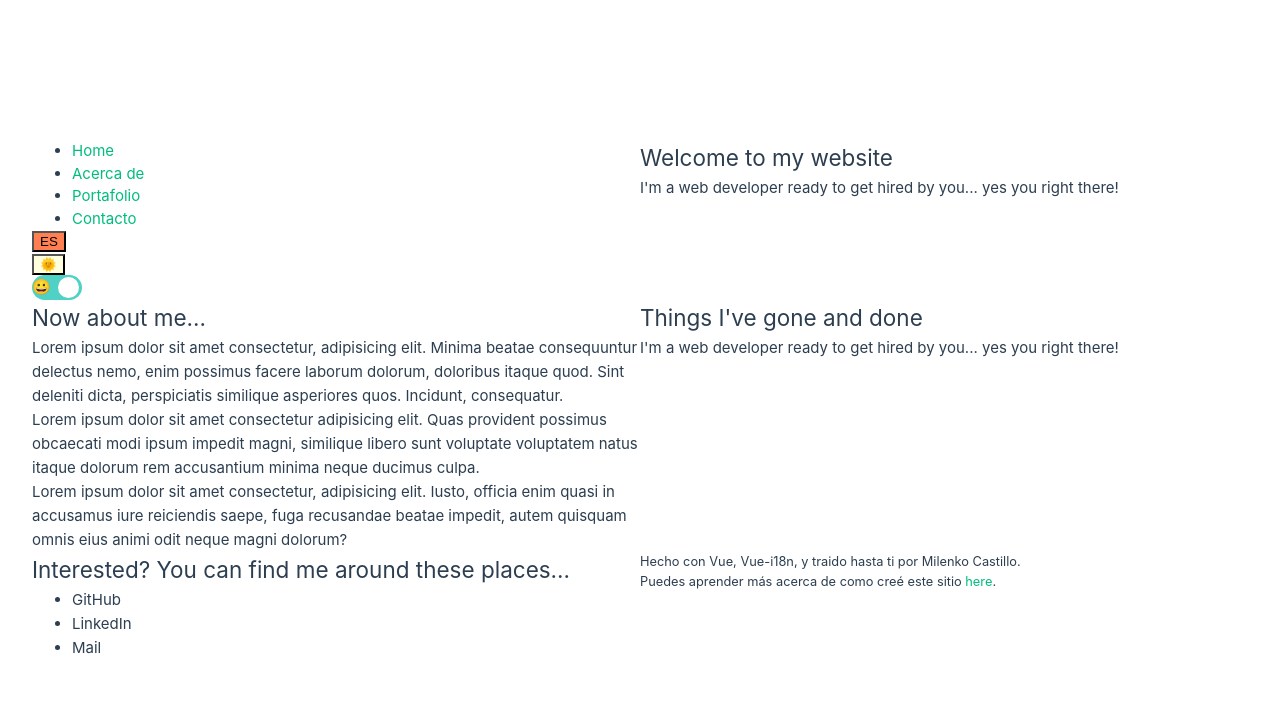
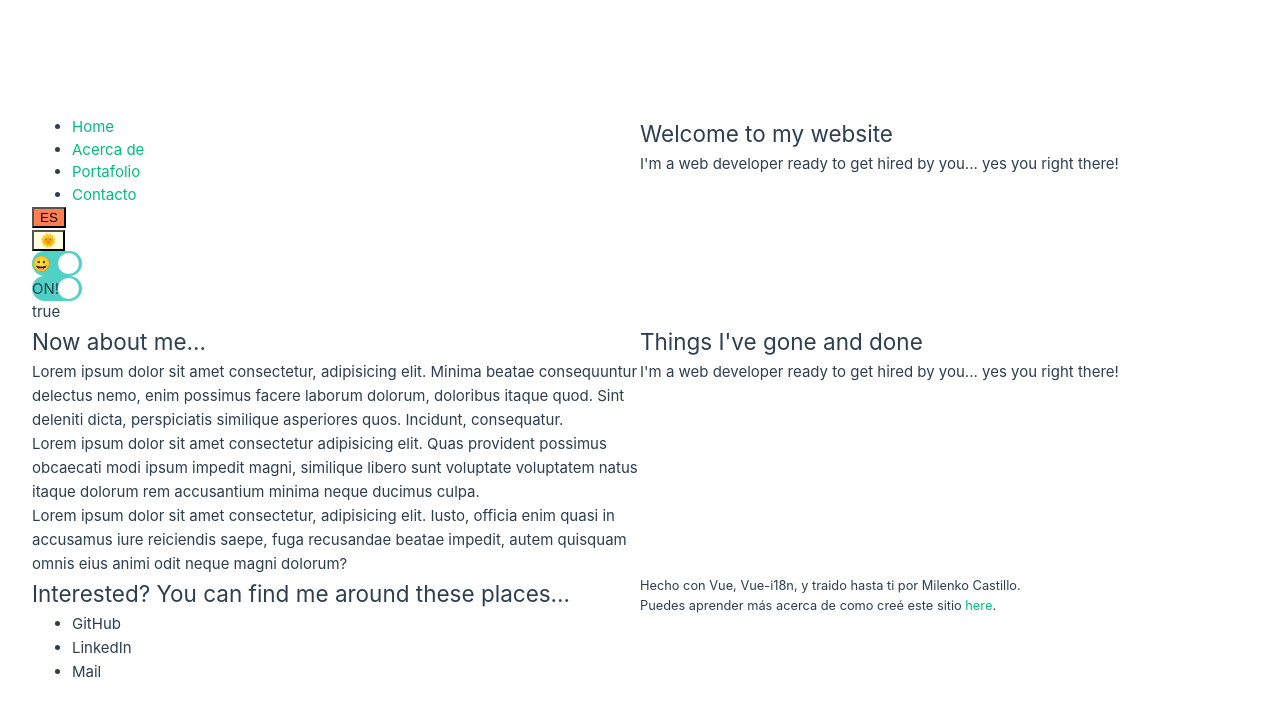
Before and after one commit to stixbunny/portfolio, a Vue app: page / in a window 1280 px wide. Shown: the top 716 px of the page. Built offline with nearby package versions, Linux system fonts and the light colour scheme.

Commit message:
testswitch for modeswitch

```diff
--- a/src/components/ModeSwitch.vue
+++ b/src/components/ModeSwitch.vue
@@ -27,6 +27,9 @@ function switchValue() {
   state.value = !state.value;
   emits('clicked');
 }
+
+console.log(`on text = ${props.onText}`);
+console.log(`off text = ${props.offText}`);
 
 </script>
 
--- /dev/null
+++ b/src/components/TestSwitch.vue
@@ -0,0 +1,20 @@
+<script setup>
+import { ref } from 'vue';
+import ModeSwitch from './ModeSwitch.vue';
+const onText = 'ON!';
+const offText = 'OFF!';
+const switchState = ref(true);
+
+function toggleTest() {
+  switchState.value = !switchState.value;
+}
+</script>
+
+<template>
+  <div>
+    <ModeSwitch :on-text="onText" :off-text="offText" :default-state="true" @clicked="toggleTest" />
+    <p>{{ switchState ? "true" : "false" }}</p>
+  </div>
+</template>
+
+<style lang="scss" scoped></style>
--- a/src/components/TheNav.vue
+++ b/src/components/TheNav.vue
@@ -3,6 +3,7 @@ import { useI18n } from 'vue-i18n';
 import LanguageSwitch from './LanguageSwitch.vue';
 import NightModeSwitch from './NightModeSwitch.vue';
 import ModeSwitch from './ModeSwitch.vue';
+import TestSwitch from './TestSwitch.vue';
 
 const { t } = useI18n();
 </script>
@@ -29,6 +30,7 @@ const { t } = useI18n();
       <LanguageSwitch />
       <NightModeSwitch />
       <ModeSwitch />
+      <TestSwitch />
     </div>
   </nav>
 </template>
```
